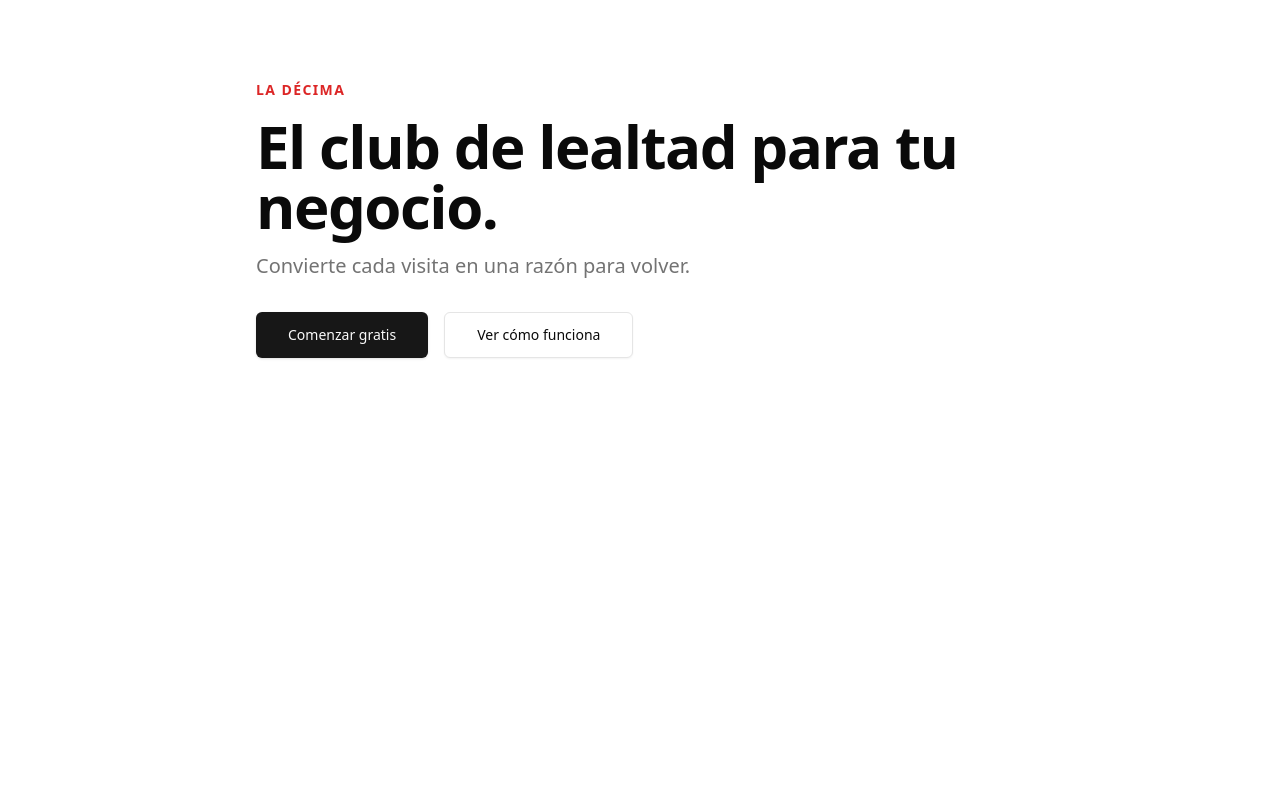
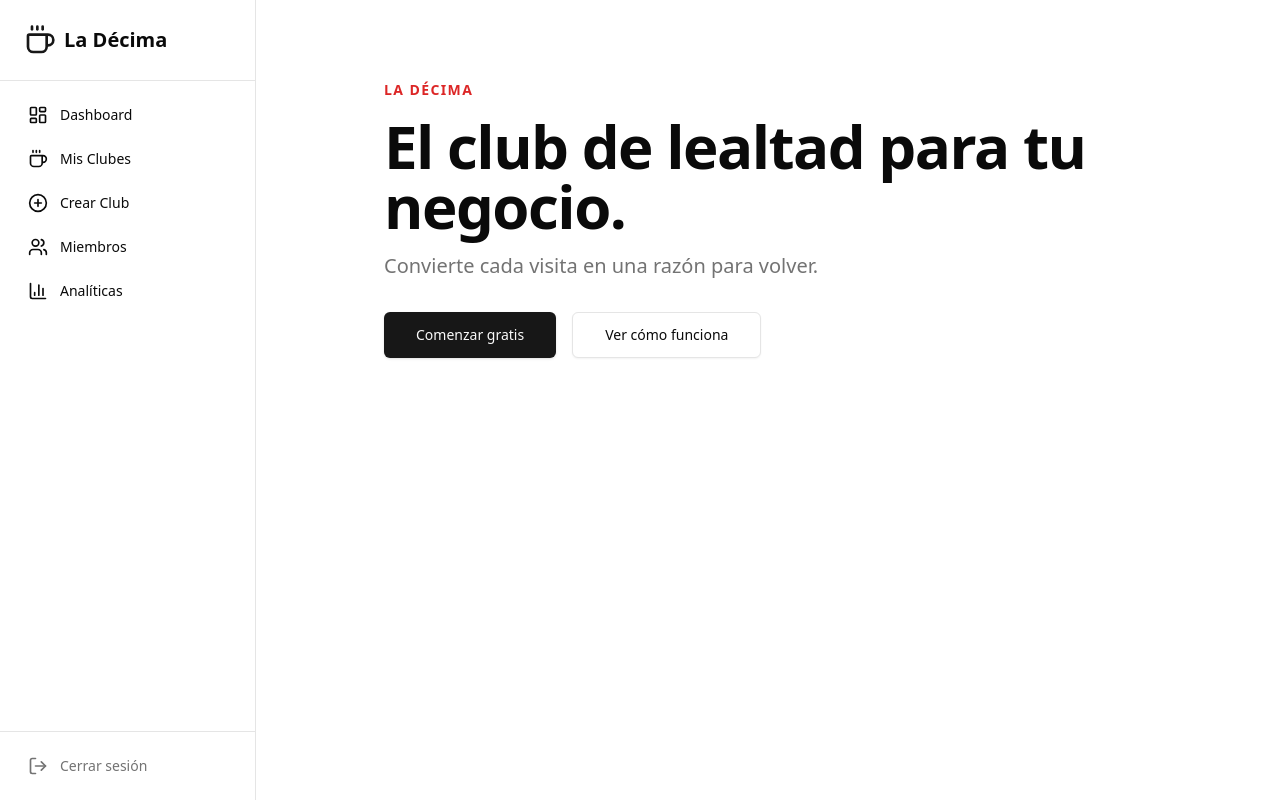
Before and after one commit to LuisPerdomo96/La-Decima, a Next.js app: page / in a window 1280 px wide. Built offline with nearby package versions, Linux system fonts and the light colour scheme.

Commit message:
fix: kiosko optimizado para movil 2

```diff
--- a/app/layout.tsx
+++ b/app/layout.tsx
@@ -1,29 +1,47 @@
-import type { Metadata } from "next";
-import { Geist, Geist_Mono } from "next/font/google";
-import "./globals.css";
+import type { Metadata } from 'next'
+import { Geist, Geist_Mono } from 'next/font/google'
+import './globals.css'
+import { Sidebar } from '@/components/layout/app-sidebar'
+import { MobileNav } from '@/components/layout/mobile-nav'
 
 const geistSans = Geist({
-  variable: "--font-geist-sans",
-  subsets: ["latin"],
-});
+  variable: '--font-geist-sans',
+  subsets: ['latin'],
+})
 
 const geistMono = Geist_Mono({
-  variable: "--font-geist-mono",
-  subsets: ["latin"],
-});
+  variable: '--font-geist-mono',
+  subsets: ['latin'],
+})
 
 export const metadata: Metadata = {
-  title: "La Décima | Clubes de fidelidad",
-  description: "Programas de lealtad digitales para negocios locales.",
-};
+  title: 'La Décima | Clubes de fidelidad',
+  description: 'Programas de lealtad digitales para negocios locales.',
+}
 
-export default function RootLayout({ children }: LayoutProps<"/">) {
+export default function RootLayout({
+  children,
+}: {
+  children: React.ReactNode
+}) {
   return (
-    <html
-      lang="es"
-      className={`${geistSans.variable} ${geistMono.variable} h-full antialiased`}
-    >
-      <body className="min-h-full flex flex-col">{children}</body>
+    <html lang="es">
+      <body className={`${geistSans.variable} ${geistMono.variable} font-sans`}>
+        <div className="flex min-h-screen bg-background">
+          {/* Sidebar: solo visible en desktop */}
+          <aside className="hidden md:flex w-64 flex-col border-r bg-card">
+            <Sidebar />
+          </aside>
+
+          {/* Contenido principal con espacio para bottom nav en móvil */}
+          <main className="flex-1 pb-20 md:pb-0 overflow-y-auto">
+            {children}
+          </main>
+
+          {/* Bottom Navigation: solo visible en móvil */}
+          <MobileNav />
+        </div>
+      </body>
     </html>
-  );
+  )
 }
```
